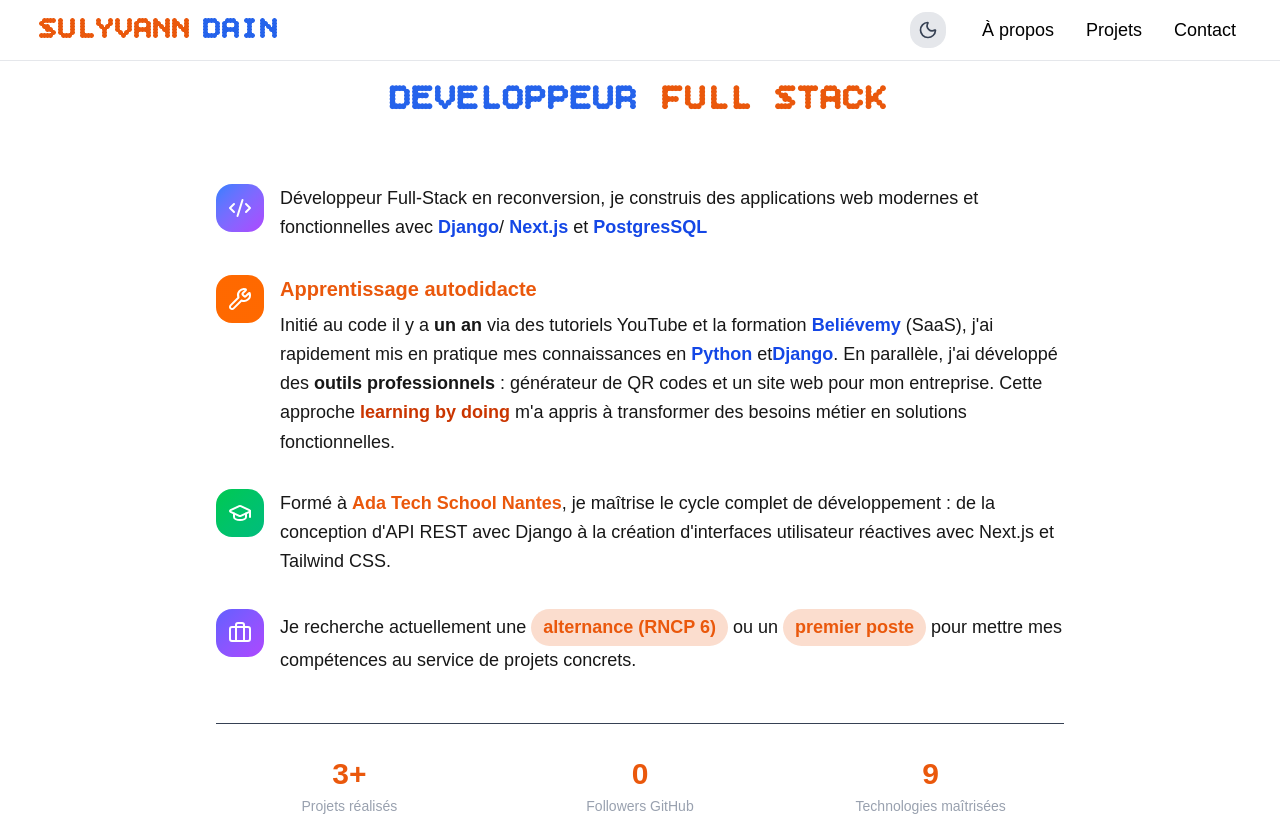
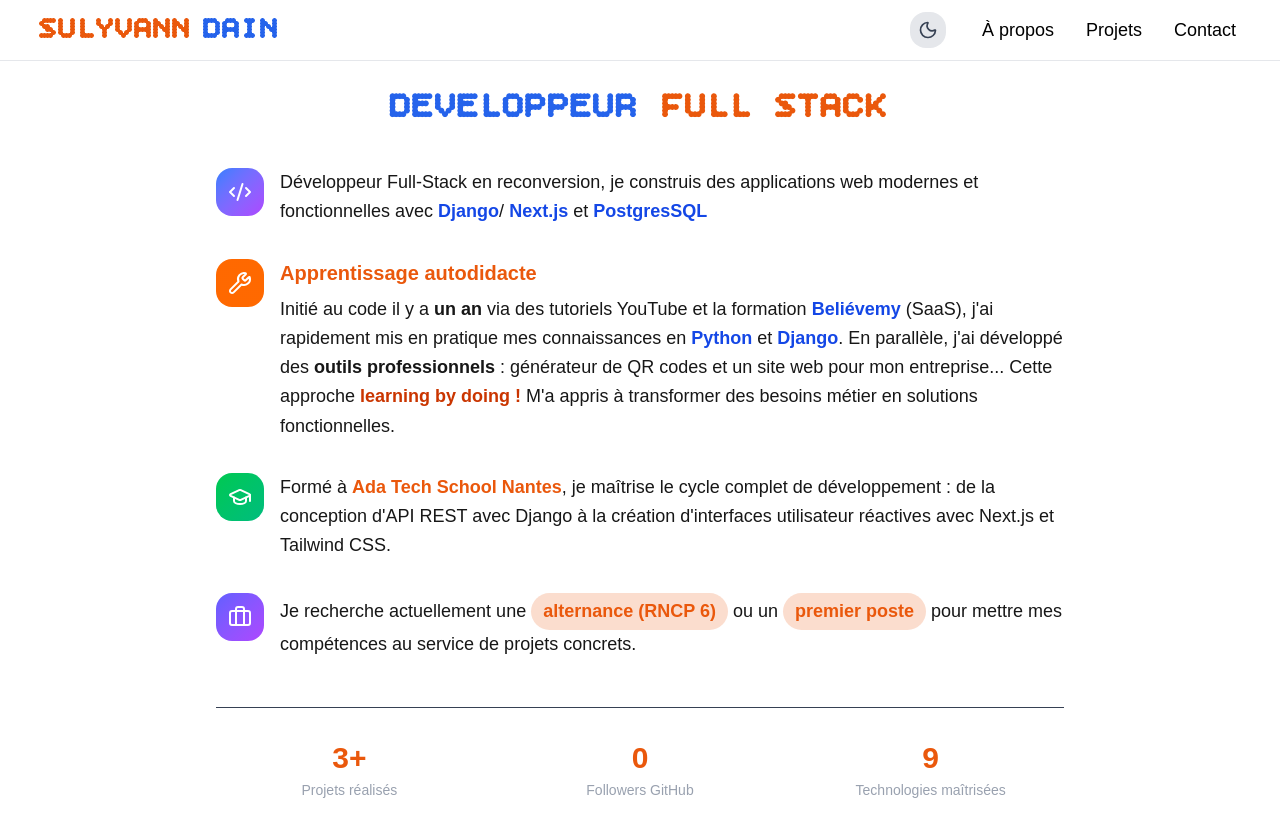
Before and after one commit to Phogo2112/Portfolio, a Next.js app: page / in a window 1280 px wide. Shown: the top 816 px of the page. Built offline with nearby package versions, Linux system fonts and the light colour scheme; no server answers.

Commit message:
modif text presentation

```diff
--- a/app/components/Presentation.tsx
+++ b/app/components/Presentation.tsx
@@ -39,7 +39,7 @@ export default function Presentation({ githubFollowers }: PresentationProps) {
   }, [tech.length]);
   return (
     <div className="">
-      <div className="flex text-2xl sm:text-3xl md:text-4xl font-bold mb-2 text-center flex-col justify-center pt-20">
+      <div className="flex text-2xl sm:text-3xl md:text-4xl font-bold mb-2 text-center flex-col justify-center pt-22">
 
         <h2 className="flex justify-center ">
           Developpeur
@@ -50,7 +50,7 @@ export default function Presentation({ githubFollowers }: PresentationProps) {
         initial={{ opacity: 0, y: 20 }}
         whileInView={{ opacity: 1, y: 0 }}
         transition={{ duration: 0.6 }}
-        className="max-w-4xl mx-auto mt-16 px-6"
+        className="max-w-4xl mx-auto mt-10 px-6"
       >
         <div className="space-y-8">
           {/* Bloc 1 : Accroche technique */}
@@ -87,9 +87,9 @@ export default function Presentation({ githubFollowers }: PresentationProps) {
                 Initié au code il y a <strong>un an</strong> via des tutoriels YouTube et la formation
                 <Highlight variant="tech"> Beliévemy</Highlight> (SaaS), j'ai rapidement mis en pratique
                 mes connaissances en <Highlight variant="tech">Python</Highlight> et
-                <Highlight variant="tech">Django</Highlight>. En parallèle, j'ai développé des
-                <strong> outils professionnels</strong> : générateur de QR codes et un site web pour mon entreprise. Cette approche
-                <Highlight variant="warning"> learning by doing</Highlight> m'a appris à transformer
+                <Highlight variant="tech"> Django</Highlight>. En parallèle, j'ai développé des
+                <strong> outils professionnels</strong> : générateur de QR codes et un site web pour mon entreprise... Cette approche
+                <Highlight variant="warning"> learning by doing !</Highlight> M'a appris à transformer
                 des besoins métier en solutions fonctionnelles.
               </p>
             </div>
```
